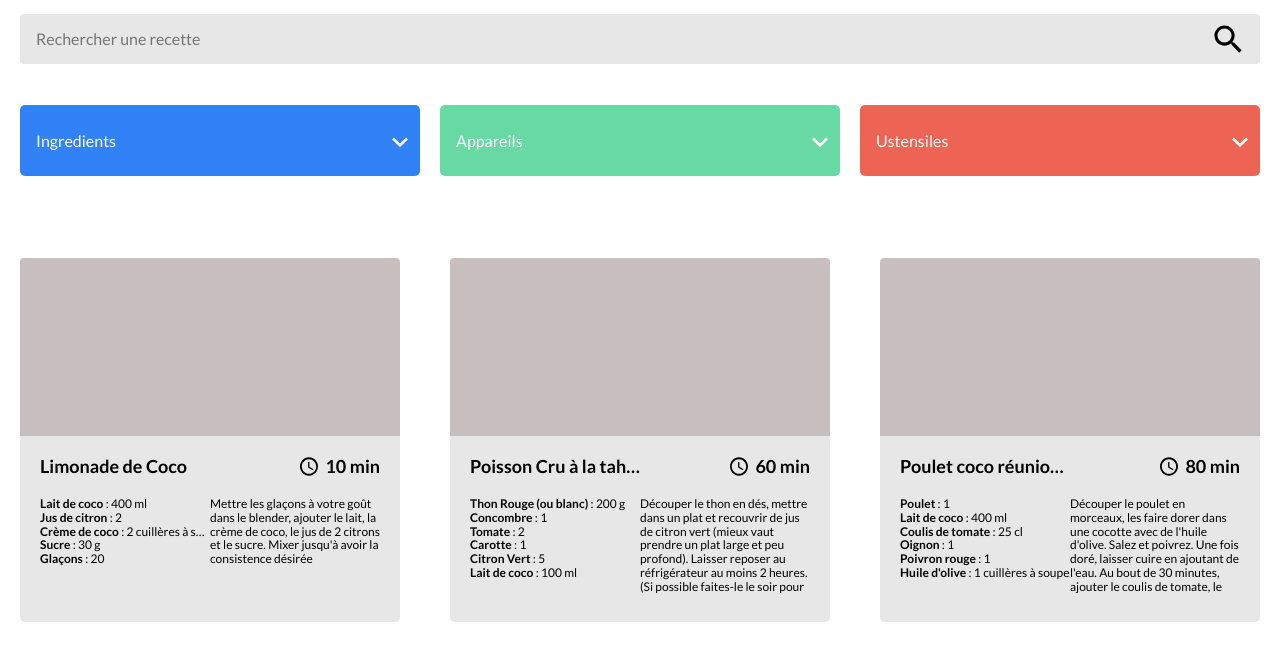
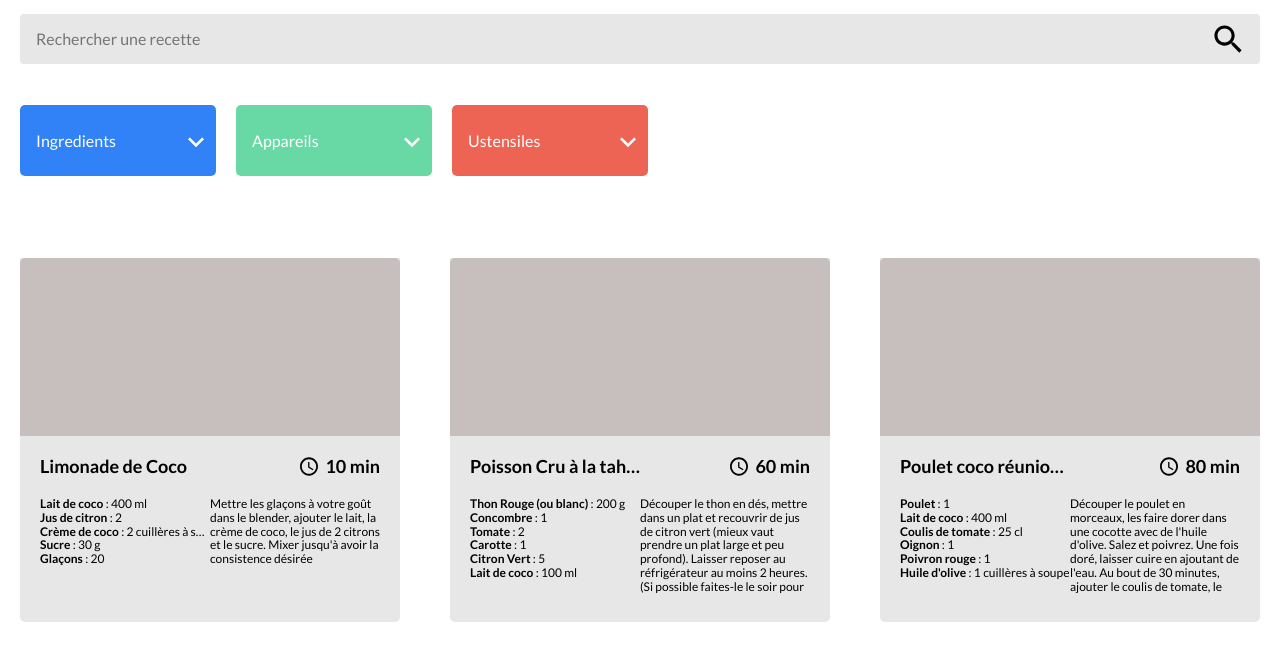
Before and after one commit to Kuznetsov-100-Rads-Bar/Les-Petits-Plats_P7_Behar_R_A_22062022, a website with bundled scripts: page index.html in a window 1280 px wide. Shown: the part 141-800 px from the top of the page. Built offline with nearby package versions, Linux system fonts and the light colour scheme.

Commit message:
mise à jour du fichier scss

```diff
--- a/sass/style.scss
+++ b/sass/style.scss
@@ -92,7 +92,7 @@ body {
   flex-direction: row;
   gap: 20px;
   .tag {
-    width: 100%;
+    //width: 100%;
     // width: 667px;
     height: max-content;
     border-radius: 5px;
```
Also changed, not shown: scripts/models/ingredients.model.js (+26 -0 lines), css/style.css, 1 other file.
